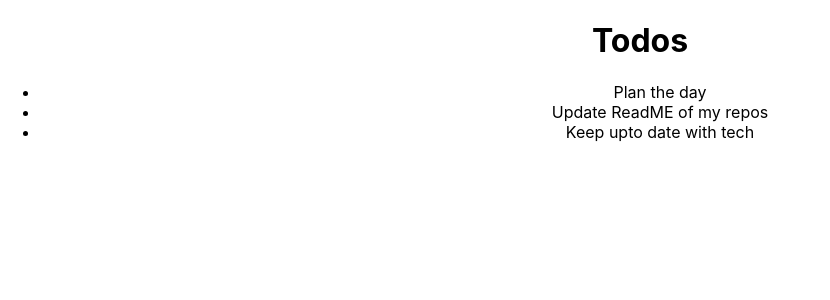
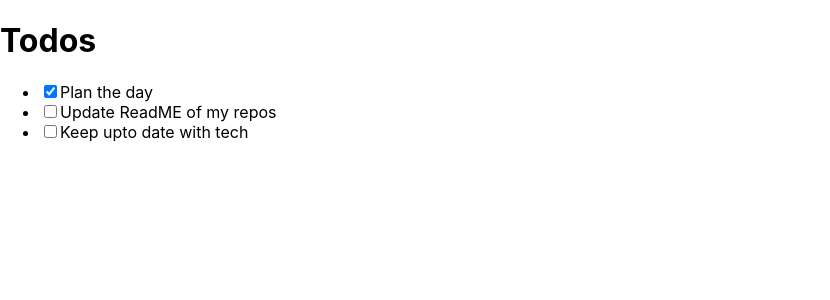
Before and after one commit to markiplagat/react-todo-app, a React (Create React App) app: page / in a window 1280 px wide. Shown: the top 300 px of the page, without its empty margins (0-830 px from the left). Built offline with nearby package versions, Linux system fonts and the light colour scheme.

Commit message:
Add checkboxes to todos

```diff
--- a/src/App.js
+++ b/src/App.js
@@ -3,7 +3,7 @@ import TodoContainer from "./components/TodoContainer";
 
 function App() {
   return (
-    <div className="App">
+    <div>
       <TodoContainer />
     </div>
   );
--- a/src/components/TodoContainer.js
+++ b/src/components/TodoContainer.js
@@ -21,12 +21,17 @@ class TodoContainer extends React.Component {
         completed: false
       }
     ],
-  }
+  };
+
+  handleChange = (id) => {
+    console.log("clicked", id);
+  };
+
   render() {
     return (
       <div>
         <Header />
-        <TodoList todos={this.state.todos} />
+        <TodoList todos={this.state.todos} handleChange={this.handleChange} />
       </div>
     );
   }
--- a/src/components/TodoItem.js
+++ b/src/components/TodoItem.js
@@ -4,7 +4,13 @@ class TodoItem extends React.Component {
   render() {
     return(
       <div>
-        <li key={this.props.todo.id}>{this.props.todo.title}</li>
+        <li>
+          <input
+            type="checkbox"
+            checked={this.props.todo.completed}
+            onChange={() => this.props.handleChange(this.props.todo.id)}
+          />{this.props.todo.title}
+        </li>
       </div>
     );
   }
--- a/src/components/TodoList.js
+++ b/src/components/TodoList.js
@@ -7,7 +7,11 @@ class TodoList extends React.Component {
       <div>
         <ul>
           {this.props.todos.map(todo => (
-            <TodoItem key={todo.id} todo={todo} />
+            <TodoItem
+              key={todo.id}
+              todo={todo}
+              handleChange={this.props.handleChange}
+            />
           ))}
         </ul>
       </div>
```
